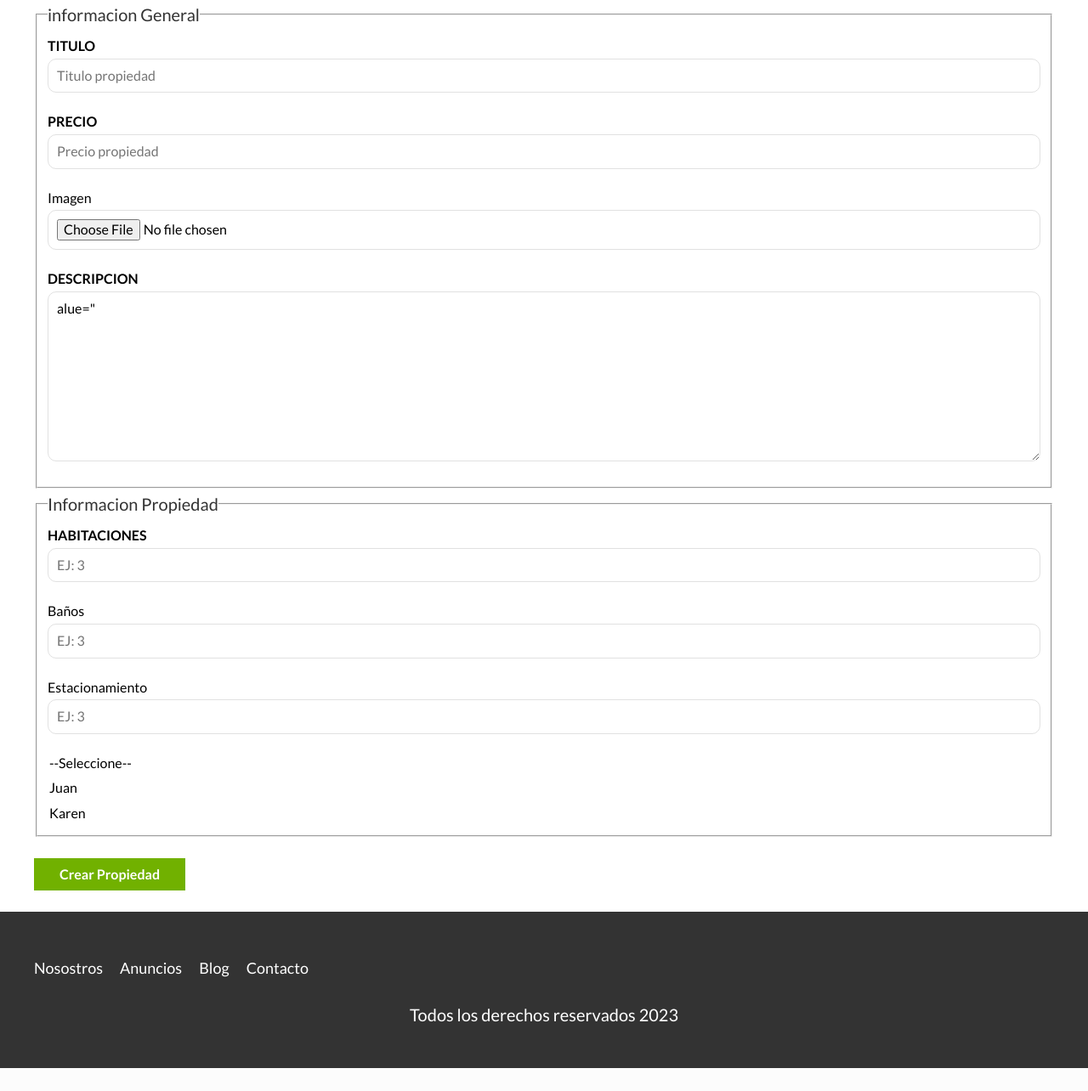
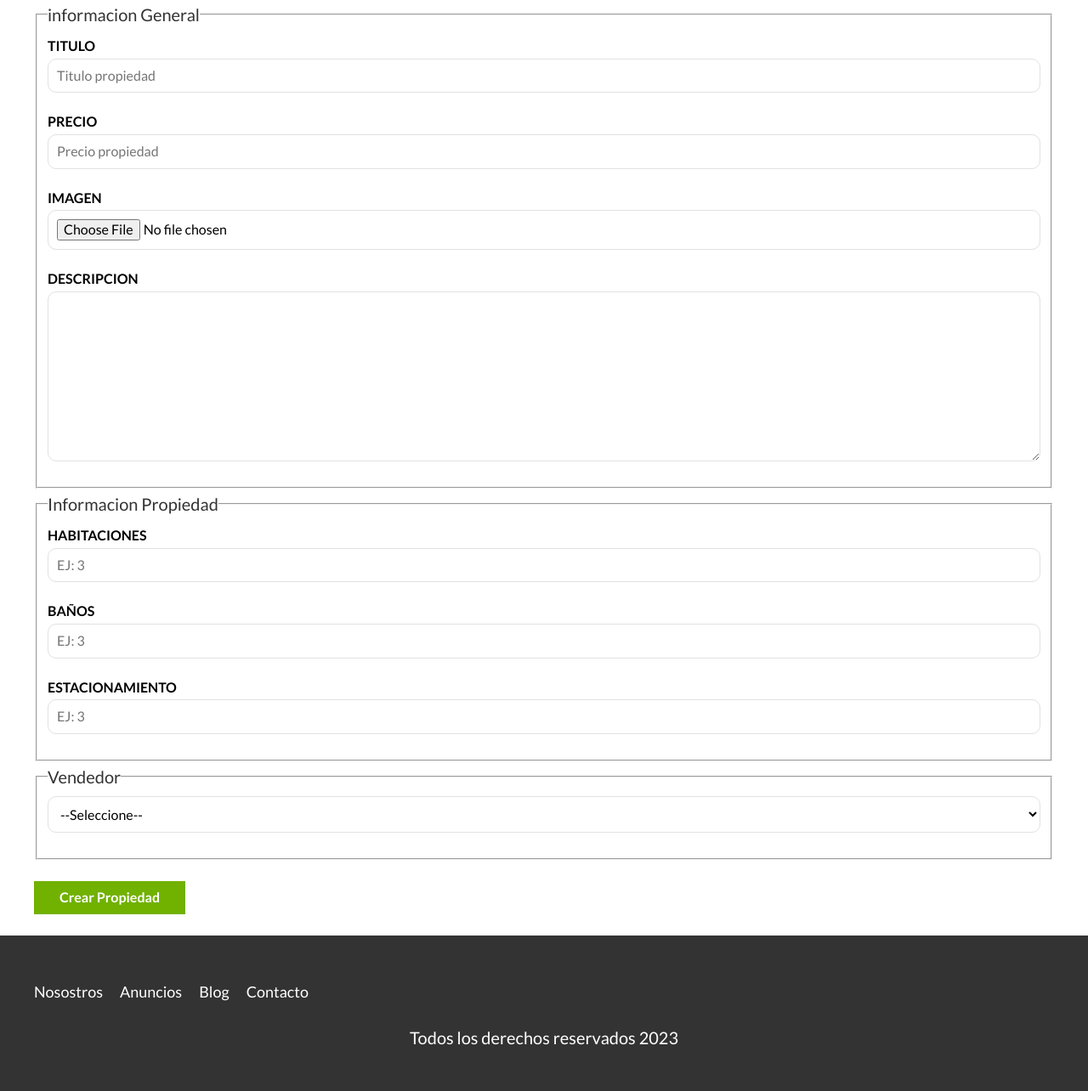
Before and after one commit to israel200021/curso-web, a PHP site: page /admin/propiedades/crear.php in a window 1280 px wide. Shown: the part 356-1640 px from the top of the page at 85% size. Before the commit the page ends 1613 px from the top, so only its background shows below. Run offline with PHP 8.4, Linux system fonts and the light colour scheme; tables that the repository leaves empty or names only in its code hold one stand-in row (values such as "Sample post").

Commit message:
Finalizacion de la seccion de create dek CRUD

```diff
--- a/bienesraices_inicio/admin/index.php
+++ b/bienesraices_inicio/admin/index.php
@@ -1,10 +1,15 @@
 <?php
+    $resultado = ($_GET['resultado'] ?? null);
     require '../includes/funciones.php';
     incluirTemplate('header');
 ?>
 
     <main class="contenedor seccion">
         <h1>Administrador de Bienes Raices</h1>
+
+        <?php if($resultado == 1) : ?>
+            <p class="alerta exito">Anuncio creado correctamente</p>
+        <?php endif; ?>
 
         <a href="/admin/propiedades/crear.php" class="boton  boton-verde">Nueva Propiedad</a>
 
--- a/bienesraices_inicio/admin/propiedades/crear.php
+++ b/bienesraices_inicio/admin/propiedades/crear.php
@@ -4,33 +4,51 @@
     require '../../includes/config/database.php';
     $db = conectarDB();
 
+    //Consultar para obtener los vendedores
+    $consulta = "SELECT * FROM vendedores";
+    $resultado = mysqli_query($db, $consulta);
+
+
     //arreglo con mensajes de errores
     $errores = [];
     $titulo = "";
-    $precio = "";;
-    $descripcion = "";;
-    $habitaciones = "";;
-    $wc = "";;
-    $estacionamiento = "";;
-    $vendedores_id = "";;
+    $precio = "";
+    $descripcion = "";
+    $habitaciones = "";
+    $wc = "";
+    $estacionamiento = "";
+    $vendedores_id = "";
+
+
 
 
     //Ejecutar ek codigo despues de que el usuario envia el formulario
 
-    if($_SERVER['REQUEST_METHOD'] === 'POST') {
+    if($_SERVER['REQUEST_METHOD'] == 'POST') {
         // echo "<pre>" ;
         // var_dump($_POST);
         // echo "</pre>";
 
-        $titulo = $_POST['titulo'];
-        $precio = $_POST['precio'];
-        $descripcion = $_POST['descripcion'];
-        $habitaciones = $_POST['habitaciones'];
-        $wc = $_POST['wc'];
-        $estacionamiento = $_POST['estacionamiento'];
-        $vendedores_id = $_POST['vendedor'];
+        // echo "<pre>" ;
+        // var_dump($_FILES);
+        // echo "</pre>";
+        // exit();
 
-        if(!$titutulo){
+        $descripcion = mysqli_real_escape_string($db,$_POST['descripcion']);
+        $titulo = mysqli_real_escape_string($db,$_POST['titulo']);
+        $precio = mysqli_real_escape_string($db,$_POST['precio']);
+        $habitaciones = mysqli_real_escape_string($db,$_POST['habitaciones']);
+        $wc = mysqli_real_escape_string($db,$_POST['wc']);
+        $estacionamiento = mysqli_real_escape_string($db,$_POST['estacionamiento']);
+        $vendedores_id = mysqli_real_escape_string($db,$_POST['vendedor']);
+        $creado = date("Y-m-d");
+
+        // Asignar files hacia una variable
+        $imagen = $_FILES['imagen'];
+
+
+
+        if(!$titulo){
             $errores[] = "Debes añadir un titulo";
         }
 
@@ -54,19 +72,48 @@
             $errores[] = "El numero de baños es obligatorio";
         }
 
-        if(!$venderdor){
+        if(!$vendedores_id){
             $errores[] = "Elegir un vendedor";
+        }
+
+        if(!$imagen["name"] || $imagen['error']){
+            $errores[] = "La imagen es obligatoria";
+        }
+
+        //Validar por tamaño (100 KB maximo)
+        $medida = 1000 * 1000;
+
+        if($imagen["size"] > $medida ){
+            $errores[] = "la imagen es muy pesada";
         }
 
         // Revisar el que el arreglo de errores este vacio
         if(empty($errores)) {
+
+            /** SUBIDA DE ARCHIVOS */
+
+            //Crear carpeta
+            $carpetaImagenes = '../../imagenes';
+            if(!is_dir($carpetaImagenes)){
+                mkdir($carpetaImagenes);
+            }
+
+            //Generar un nombre unico
+            $nombreImagen = md5(uniqid(rand(), true));
+
+            //Subir la imagen
+            move_uploaded_file($imagen['tmp_name'], $carpetaImagenes . "/". $nombreImagen . ".jpg" );
+
+
             //Insertar en la base de datos
-            $query = "INSERT INTO propiedades (titulo, precio, descripcion, habitaciones, wc, estacionamiento, vendedores_id)
-            VALUES( '$titulo', '$precio', '$descripcion', '$habitaciones', '$wc', '$estacionamiento', '$vendedores_id')";
-            echo $query;
+            $query = "INSERT INTO propiedades (titulo, precio,imagen, descripcion, habitaciones, wc, estacionamiento,creado, vendedores_id)
+            VALUES( '$titulo', '$precio','$nombreImagen', '$descripcion', '$habitaciones', '$wc', '$estacionamiento','$creado', '$vendedores_id')";
+            // echo $query;
             $resultado = mysqli_query($db, $query);
             if($resultado){
-                echo "insertado correctamente";
+                // Redireccionar al usuario
+                header('Location: /admin?resultado=1');
+
             }
 
         }
@@ -89,10 +136,9 @@
             <div class="alerta error">
                 <?php echo $error; ?>
             </div>
-
         <?php endforeach; ?>
 
-        <form action="/admin/propiedades/crear.php" class="formulario" method="POST">
+        <form action="/admin/propiedades/crear.php" class="formulario" method="POST" enctype="multipart/form-data" >
             <fieldset>
                 <legend>informacion General</legend>
 
@@ -100,36 +146,37 @@
                 <input type="text" name="titulo" id="titulo" placeholder="Titulo propiedad" value="<?php echo $titulo; ?>">
 
                 <label for="precio">Precio</label>
-                <input type="number" name="precio" id="precio" placeholder="Precio propiedad" alue="<?php echo $precio; ?>>
+                <input type="number" name="precio" id="precio" placeholder="Precio propiedad" value="<?php echo $precio; ?>">
 
                 <label for="imagen">Imagen</label>
-                <input type="file" id="imagen" accept="image/jpeg, image/png">
+                <input type="file" id="imagen" accept="image/jpeg, image/png" name="imagen">
 
                 <label for="descripcion">Descripcion</label>
-                <textarea id="descripcion" name="descripcion">alue="<?php echo $descripcion; ?></textarea>
+                <textarea id="descripcion" name="descripcion"><?php echo $descripcion; ?></textarea>
             </fieldset>
 
             <fieldset>
                 <legend>Informacion Propiedad</legend>
 
                 <label for="habitaciones">Habitaciones</label>
-                <input type="number" name="habitaciones" id="habitaciones" placeholder="EJ: 3" min="1" max="9" alue="<?php echo $habitaciones; ?>>
+                <input type="number" name="habitaciones" id="habitaciones" placeholder="EJ: 3" min="1" max="9" value="<?php echo $habitaciones; ?>">
 
                 <label for="wc">Baños</label>
-                <input type="number" name="wc" id="wc" placeholder="EJ: 3" min="1" max="9" alue="<?php echo $wc; ?>>
+                <input type="number" name="wc" id="wc" placeholder="EJ: 3" min="1" max="9" value="<?php echo $wc; ?>">
 
                 <label for="estacionamiento">Estacionamiento</label>
-                <input type="number" name="estacionamiento" id="estacionamiento" placeholder="EJ: 3" min="1" max="9" alue="<?php echo $estacionamiento; ?>>
+                <input type="number" name="estacionamiento" id="estacionamiento" placeholder="EJ: 3" min="1" max="9" value="<?php echo $estacionamiento; ?>">
             </fieldset>
 
 
             <fieldset>
                 <legend>Vendedor</legend>
 
-                <select name="vendedor" id="">
+                <select name="vendedor" >
                     <option value="">--Seleccione--</option>
-                    <option value="1">Juan</option>
-                    <option value="2">Karen</option>
+                    <?php while($row = mysqli_fetch_assoc($resultado) ) : ?>
+                        <option  <?php echo $vendedores_id === $row['id'] ? 'selected' : ''; ?> value="<?php echo $row['id']; ?>"> <?php echo $row['nombre'] . " " . $row['apellido']; ?> </option>
+                    <?php endwhile; ?>
                 </select>
             </fieldset>
 
--- a/bienesraices_inicio/src/scss/internas/_admin.scss
+++ b/bienesraices_inicio/src/scss/internas/_admin.scss
@@ -10,4 +10,8 @@
         background-color: $rojo;
     }
 
+    &.exito {
+        background-color: $verde;
+    }
+
 }
```
Also changed, not shown: bienesraices_inicio/build/css/app.css, bienesraices_inicio/imagenes/9bf4be0bfd2b663f910ea234f8231be2.jpg (added), bienesraices_inicio/imagenes/ae91a0bd96cbb01e6b3b760641d92632.jpg (added), 1 other file.
